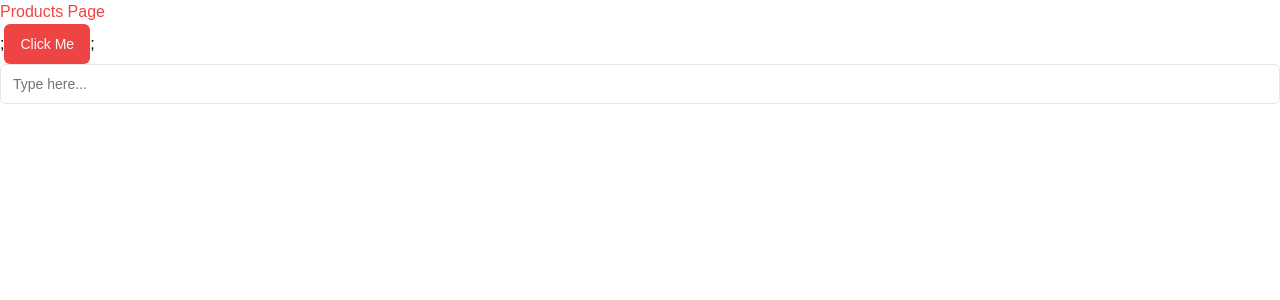
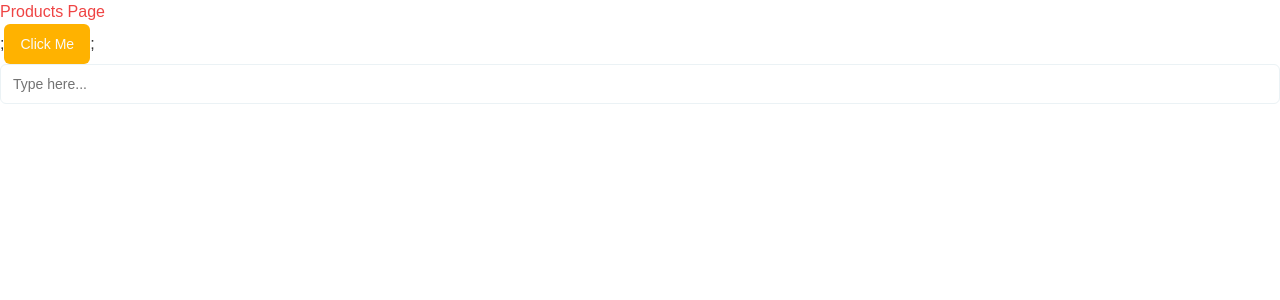
Before and after one commit to KathrynOliveira/course-fullstackweek-donalds, a Next.js app: page /products in a window 1280 px wide. Shown: the top 300 px of the page. Built offline with nearby package versions, Linux system fonts and the light colour scheme.

Commit message:
chore: update css variables

```diff
--- a/src/app/globals.css
+++ b/src/app/globals.css
@@ -9,56 +9,30 @@
 @layer base {
   :root {
     --background: 0 0% 100%;
-    --foreground: 0 0% 3.9%;
+    --foreground: 0 0% 20%;
     --card: 0 0% 100%;
-    --card-foreground: 0 0% 3.9%;
+    --card-foreground: 0 0% 20%;
     --popover: 0 0% 100%;
-    --popover-foreground: 0 0% 3.9%;
-    --primary: 0 0% 9%;
+    --popover-foreground: 0 0% 20%;
+    --primary: 42 100% 50%;
     --primary-foreground: 0 0% 98%;
     --secondary: 0 0% 96.1%;
-    --secondary-foreground: 0 0% 9%;
+    --secondary-foreground: 0 0% 20%;
     --muted: 0 0% 96.1%;
     --muted-foreground: 0 0% 45.1%;
     --accent: 0 0% 96.1%;
-    --accent-foreground: 0 0% 9%;
+    --accent-foreground: 0 0% 20%;
     --destructive: 0 84.2% 60.2%;
     --destructive-foreground: 0 0% 98%;
-    --border: 0 0% 89.8%;
-    --input: 0 0% 89.8%;
-    --ring: 0 0% 3.9%;
+    --border: 198 33% 94%;
+    --input: 198 33% 94%;
+    --ring: 0 0% 20%;
     --chart-1: 12 76% 61%;
     --chart-2: 173 58% 39%;
     --chart-3: 197 37% 24%;
     --chart-4: 43 74% 66%;
     --chart-5: 27 87% 67%;
     --radius: 0.5rem;
-  }
-  .dark {
-    --background: 0 0% 3.9%;
-    --foreground: 0 0% 98%;
-    --card: 0 0% 3.9%;
-    --card-foreground: 0 0% 98%;
-    --popover: 0 0% 3.9%;
-    --popover-foreground: 0 0% 98%;
-    --primary: 0 0% 98%;
-    --primary-foreground: 0 0% 9%;
-    --secondary: 0 0% 14.9%;
-    --secondary-foreground: 0 0% 98%;
-    --muted: 0 0% 14.9%;
-    --muted-foreground: 0 0% 63.9%;
-    --accent: 0 0% 14.9%;
-    --accent-foreground: 0 0% 98%;
-    --destructive: 0 62.8% 30.6%;
-    --destructive-foreground: 0 0% 98%;
-    --border: 0 0% 14.9%;
-    --input: 0 0% 14.9%;
-    --ring: 0 0% 83.1%;
-    --chart-1: 220 70% 50%;
-    --chart-2: 160 60% 45%;
-    --chart-3: 30 80% 55%;
-    --chart-4: 280 65% 60%;
-    --chart-5: 340 75% 55%;
   }
 }
 
--- a/src/app/products/page.tsx
+++ b/src/app/products/page.tsx
@@ -5,7 +5,7 @@
   return (
     <div>
       <h1 className="text-red-500">Products Page</h1>;
-          <Button variant="destructive">Click Me</Button>;
+          <Button >Click Me</Button>;
           <Input placeholder="Type here..." />
     </div>
   );
```
